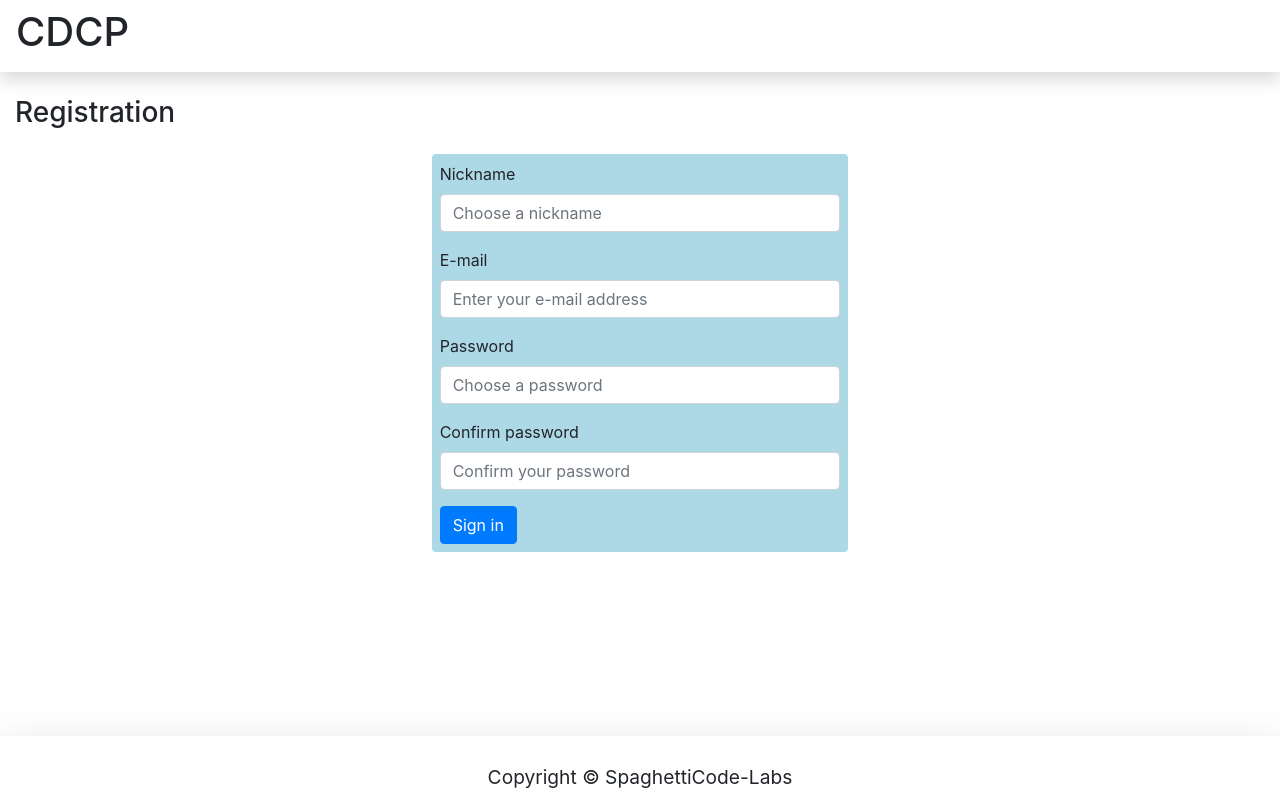
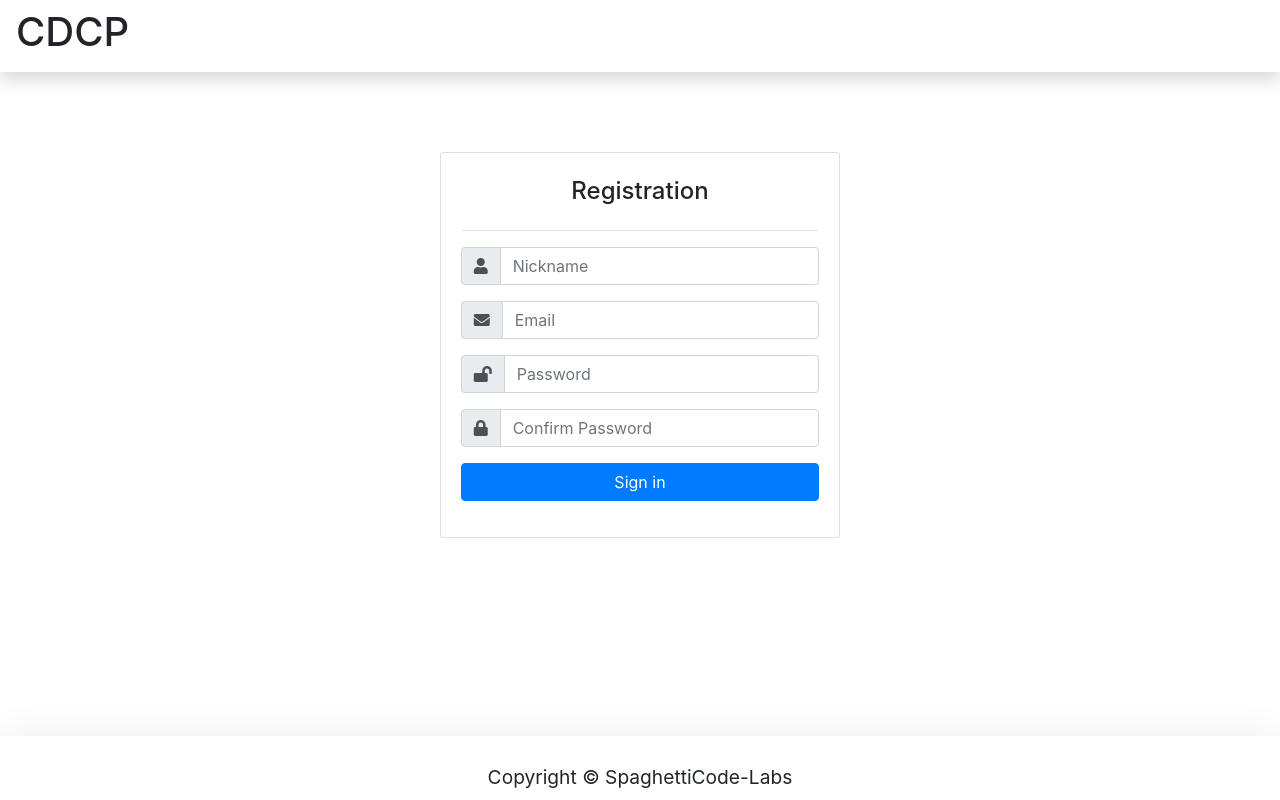
Before and after one commit to francescovetere/CDCP, a plain HTML site: page Frontend/registration_page.html in a window 1280 px wide. Drawn offline with Linux system fonts and the light colour scheme.

Commit message:
Restyling login/registration pages
apply cards and font-awesome icons styles

```diff
--- a/Frontend/css/custom.css
+++ b/Frontend/css/custom.css
@@ -42,7 +42,3 @@
   line-height: 1;
   font-size: 1.2rem;
 }
-
-form {
-  background-color:lightblue;
-}
--- a/Frontend/registration_page.html
+++ b/Frontend/registration_page.html
@@ -44,38 +44,59 @@
                 <!-- Begin Page Content -->
                 <div class="container-fluid overflow-auto">
 
-                    <!-- Page Heading -->
-                    <div class="d-sm-flex align-items-center justify-content-between mb-4">
-                        <h3 class="h3 mb-0">Registration</h3>
-                    </div>
-
                     <!-- Registration Form -->
 
                     <!-- offset = 12/2 - dim/2 = 6 - 4/2 = 4 -->
                     <form class="col-md-4 offset-md-4 rounded p-2">
-                        <div class="form-group">
-                            <label class="control-label" for="nickname">Nickname</label>
-                            <input name="nickname" type="text" class="form-control" id="id-nickname" placeholder="Choose a nickname">
-                        </div>
+
+                        <div class="card mt-5">
+                            <article class="card-body">
+                                <h4 class="card-title text-center mb-4 mt-1">Registration</h4>
+                                <hr>
 
                         <div class="form-group">
-                            <label class="control-label" for="email">E-mail</label>
-                            <input name="email" type="email" class="form-control" id="id-email" placeholder="Enter your e-mail address">
+                            <div class="input-group">
+                                <div class="input-group-prepend">
+                                    <span class="input-group-text"> <i class="fa fa-user"></i> </span>
                                  </div>
+                                <input name="nickname" class="form-control" id="id-nickname" placeholder="Nickname" type="text">
+                            </div> <!-- input-group.// -->
+                            </div> <!-- form-group// -->
 
                             <div class="form-group">
-                            <label class="control-label" for="password">Password</label>
-                            <input name="password" type="password" class="form-control" id="id-password" placeholder="Choose a password">
+                                <div class="input-group">
+                                    <div class="input-group-prepend">
+                                        <span class="input-group-text"> <i class="fa fa-envelope"></i> </span>
                                      </div>
+                                    <input name="email" class="form-control" id="id-email" placeholder="Email" type="email">
+                                </div> <!-- input-group.// -->
+                                </div> <!-- form-group// -->
 
                         <div class="form-group">
-                            <label class="control-label" for="password">Confirm password</label>
-                            <input name="conf-password" type="password" class="form-control" id="id-conf-password" placeholder="Confirm your password">
+                            <div class="input-group">
+                                <div class="input-group-prepend">
+                                    <span class="input-group-text"> <i class="fa fa-lock-open"></i> </span>
                                  </div>
+                                <input class="form-control" id="id-password" name="password" placeholder="Password" type="password">
+                            </div> <!-- input-group.// -->
+                            </div> <!-- form-group// -->
 
-                        <div>
-                            <button type="submit" class="btn btn-primary">Sign in</button>
+                            <div class="form-group">
+                                <div class="input-group">
+                                    <div class="input-group-prepend">
+                                        <span class="input-group-text"> <i class="fa fa-lock"></i> </span>
                                      </div>
+                                    <input class="form-control" id="id-password" name="id-conf-password" placeholder="Confirm Password" type="password">
+                                </div> <!-- input-group.// -->
+                                </div> <!-- form-group// -->
+
+                            <div class="form-group">
+                            <button type="submit" class="btn btn-primary btn-block"> Sign in  </button>
+                            </div> <!-- form-group// -->
+
+                    </article>
+                </div> <!-- card.// -->
+
             </form>
 
             <!-- End of Registration Form -->
```
Also changed, not shown: Frontend/login_page.html (+30 -17 lines). Lines whose indentation alone changed are shown as unchanged.
